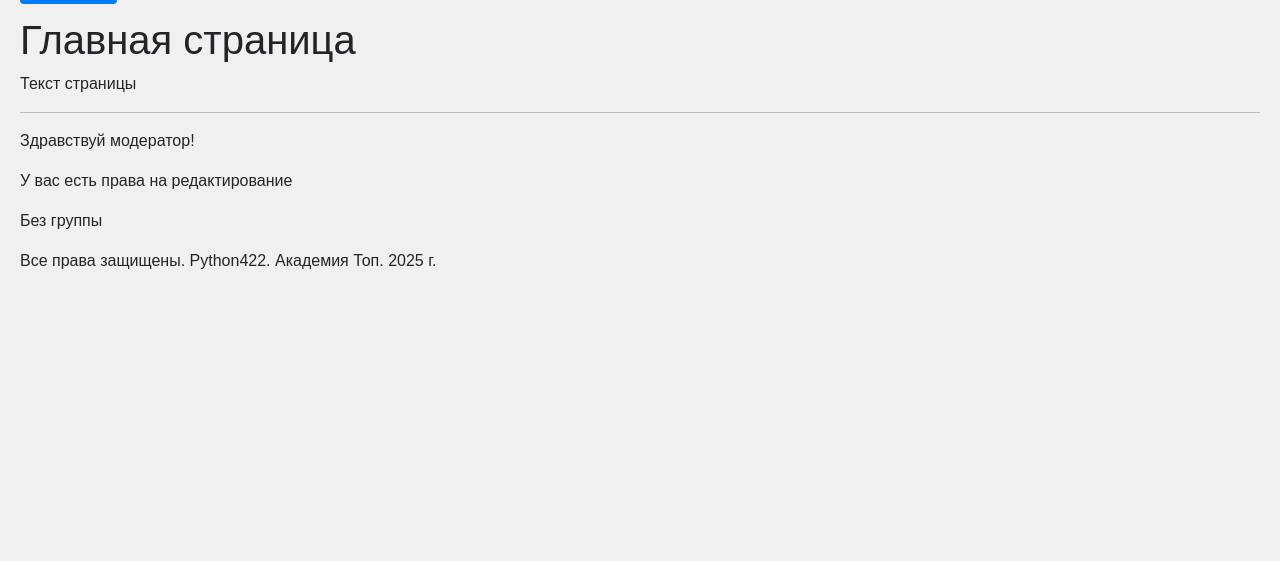
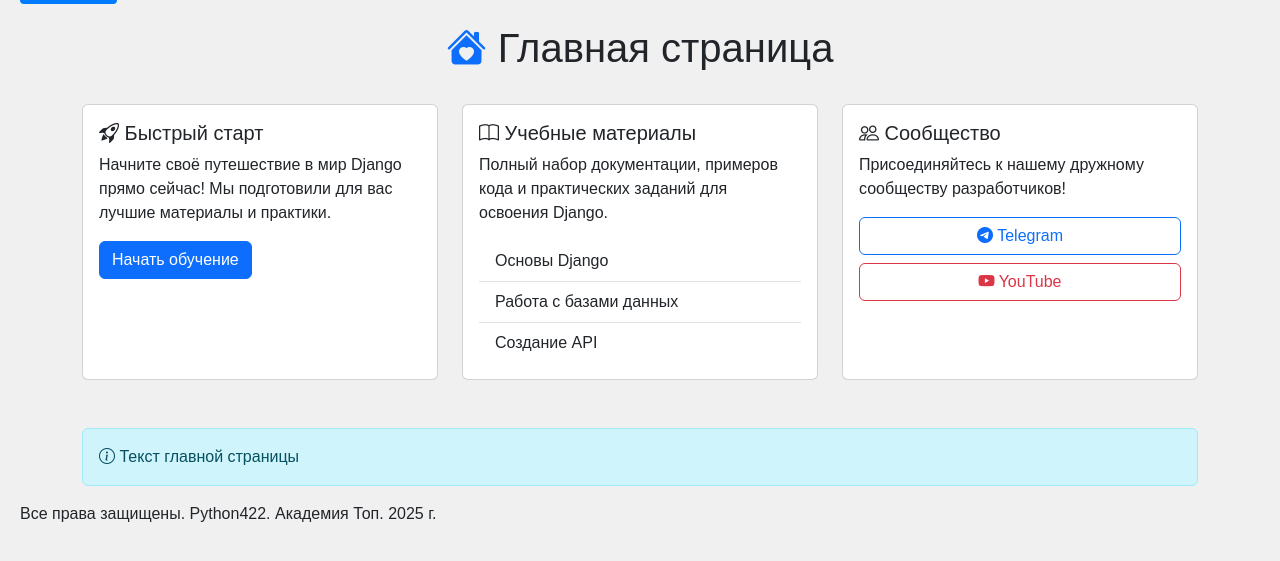
Before and after one commit to VladimirMonin/django_422, a Django app: page / in a window 1280 px wide. Shown: the part 44-605 px from the top of the page. Run offline with Django 5.2, Linux system fonts and the light colour scheme.

Commit message:
hw_22: шаблон главной страницы

```diff
--- a/templates/main.html
+++ b/templates/main.html
@@ -5,28 +5,65 @@
 {% endblock %}
 
 {% block content %}
-<!-- main.html  шаблон. Блок content -->
-    {% comment %} Оставим HTML коммент {% endcomment %}
-    {# Это Django коммент #}
-    <!-- Это HTML коммент -->
-    <h1>{{ title }}</h1>
-    <p>{{ text|cut:"главной"}}</p>
-    <hr>
-   {% comment %} Условия в шаблонизаторе Django {% endcomment %}
-{% if  user_status == "admin" %}
-<p>Здравствуй Админ!</p>
-{% elif user_status == "moderator" %}
-<p>Здравствуй модератор!</p>
-{% else %}
-<p>Здравствуй смертный!</p>
-{% endif %}
+<div class="container mt-4">
+    <div class="row">
+        <!-- Заголовок -->
+        <div class="col-12 text-center mb-4">
+            <h1><i class="bi bi-house-heart-fill text-primary"></i> {{ title }}</h1>
+        </div>
 
-{% comment %} Проверка на вхождение в перечень {% endcomment %}
+        <!-- Первая колонка -->
+        <div class="col-md-4 mb-4">
+            <div class="card h-100">
+                <div class="card-body">
+                    <h5 class="card-title"><i class="bi bi-rocket-takeoff"></i> Быстрый старт</h5>
+                    <p class="card-text">Начните своё путешествие в мир Django прямо сейчас! Мы подготовили для вас лучшие материалы и практики.</p>
+                    <a href="#" class="btn btn-primary">Начать обучение</a>
+                </div>
+            </div>
+        </div>
 
-{% if user_status in "admin moderator editor" %}
-    <p>У вас есть права на редактирование</p>
-{% endif %}
+        <!-- Вторая колонка -->
+        <div class="col-md-4 mb-4">
+            <div class="card h-100">
+                <div class="card-body">
+                    <h5 class="card-title"><i class="bi bi-book"></i> Учебные материалы</h5>
+                    <p class="card-text">Полный набор документации, примеров кода и практических заданий для освоения Django.</p>
+                    <ul class="list-group list-group-flush">
+                        <li class="list-group-item">Основы Django</li>
+                        <li class="list-group-item">Работа с базами данных</li>
+                        <li class="list-group-item">Создание API</li>
+                    </ul>
+                </div>
+            </div>
+        </div>
 
-<p>{{group|default:"Без группы"}}</p>
+        <!-- Третья колонка -->
+        <div class="col-md-4 mb-4">
+            <div class="card h-100">
+                <div class="card-body">
+                    <h5 class="card-title"><i class="bi bi-people"></i> Сообщество</h5>
+                    <p class="card-text">Присоединяйтесь к нашему дружному сообществу разработчиков!</p>
+                    <div class="d-grid gap-2">
+                        <button class="btn btn-outline-primary">
+                            <i class="bi bi-telegram"></i> Telegram
+                        </button>
+                        <button class="btn btn-outline-danger">
+                            <i class="bi bi-youtube"></i> YouTube
+                        </button>
+                    </div>
+                </div>
+            </div>
+        </div>
+    </div>
 
+    <!-- Дополнительная секция -->
+    <div class="row mt-4">
+        <div class="col-12">
+            <div class="alert alert-info" role="alert">
+                <i class="bi bi-info-circle"></i> {{ text|default:"Добро пожаловать на наш сайт!" }}
+            </div>
+        </div>
+    </div>
+</div>
 {% endblock %}
```
